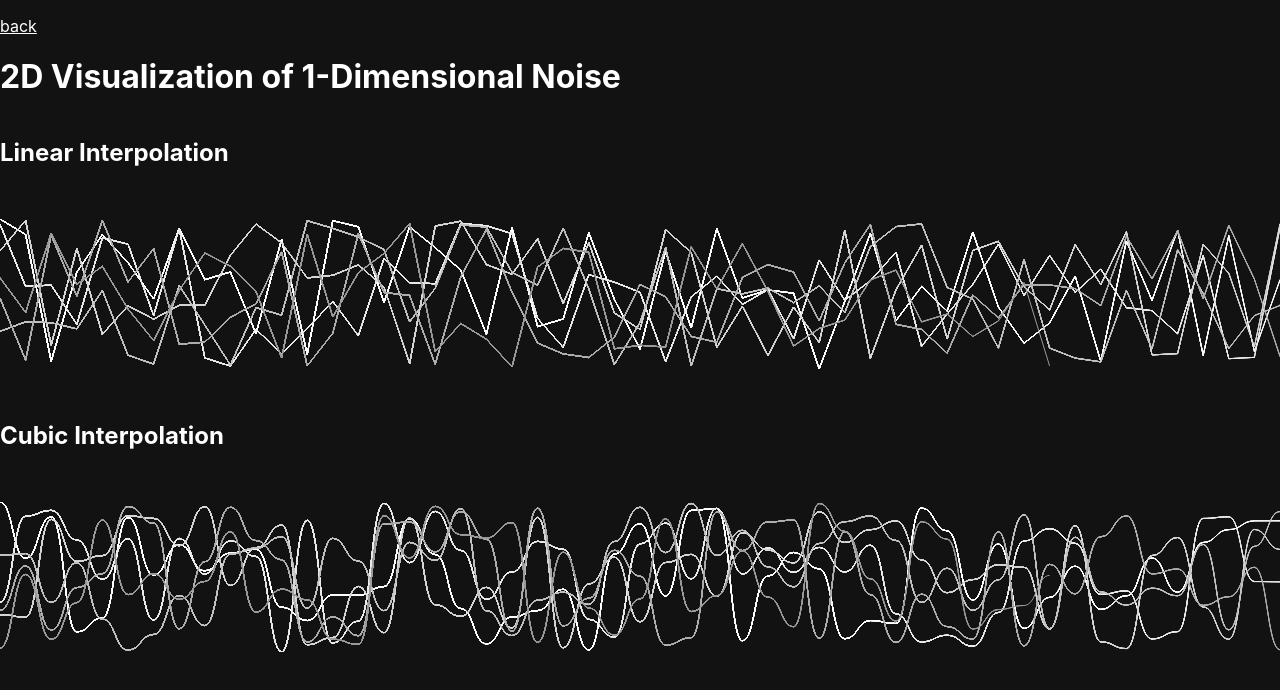
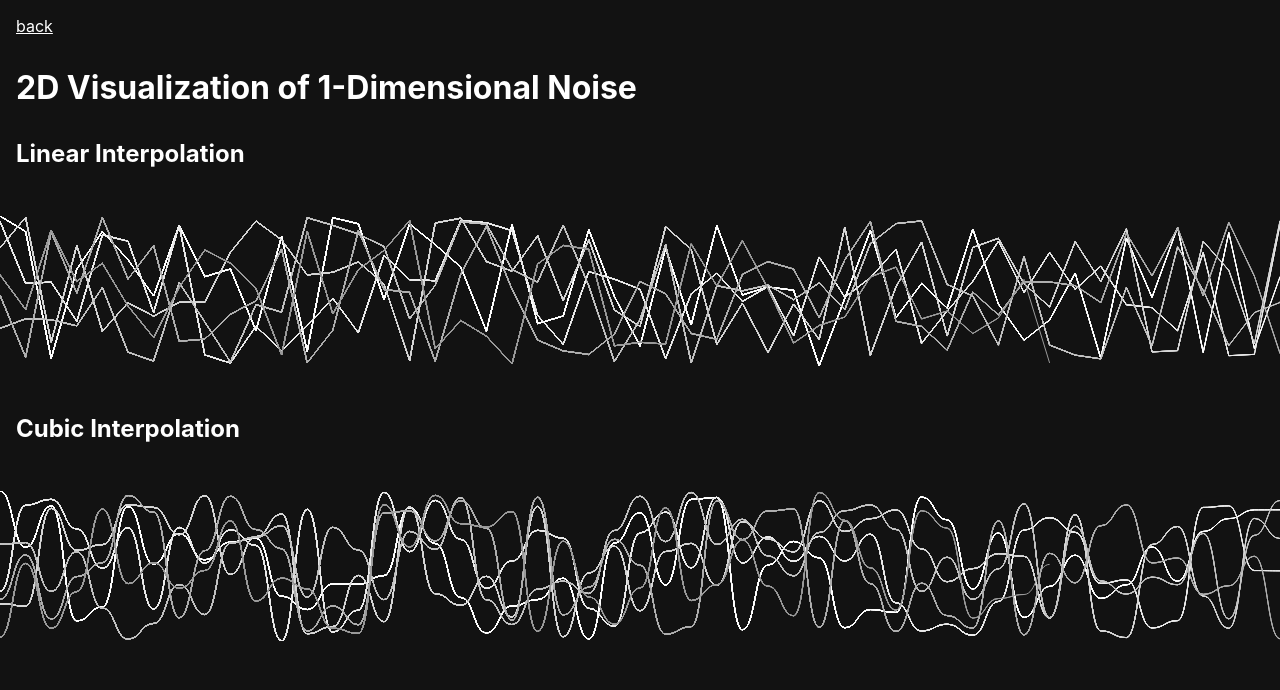
Before and after one commit to chrlee/noise-console, a SvelteKit app: page /2d1d in a window 1280 px wide. Shown: the top 690 px of the page. Built offline with nearby package versions, Linux system fonts and the light colour scheme.

Commit message:
Update homepage links

```diff
--- a/src/routes/+layout.svelte
+++ b/src/routes/+layout.svelte
@@ -43,9 +43,12 @@
     width: 100%;
     height: 100%;
     display: flex;
-    padding-top: 1rem;
     flex-direction: column;
     overflow: none;
+  }
+
+  .container > :global(h1), :global(h2), :global(p), :global(a) {
+    margin: 1rem;
   }
 
   :global(a) {
@@ -53,4 +56,5 @@
     text-decoration: underline;
     cursor: pointer;
   }
+
 </style>
--- a/src/routes/+page.svelte
+++ b/src/routes/+page.svelte
@@ -1,17 +1,19 @@
-<script lang="ts">
-  const modules = import.meta.glob('/src/routes/**/+page.svelte');
-  const menuItems = Object.keys(modules).map((item) => item.match(/\/src\/routes\/(.*?)\/\+page\.svelte/)[1]);
-</script>
-
 <div>
   <h1>Noise Console</h1>
 
   <p>Mathematical noise visualizations in order of increasing input & output dimension</p>
 
+  <h2>2D Visualizations</h2>
   <ul>
-    {#each menuItems as item}
-      <li><a href="/{item}">{item}</a></li>
-    {/each}
+    <li><a href="/2d1d">1 Dimensional Noise</a></li>
+    <li><a href="/2d2d">2 Dimensional Noise</a></li>
+  </ul>
+
+  <h2>3D Visualizations</h2>
+  <ul>
+    <li><a href="/3d1d">2 Dimensional Noise</a></li>
+    <li><a href="/3d2d">2 Dimensional Noise with 2 Dimensional Output</a></li>
+    <li><a href="/3d3d">3 Dimensional Noise</a></li>
   </ul>
 </div>
 
@@ -21,6 +23,6 @@
   }
 
   h1 {
-    margin: 0;
+    margin: 1rem;
   }
 </style>
```
